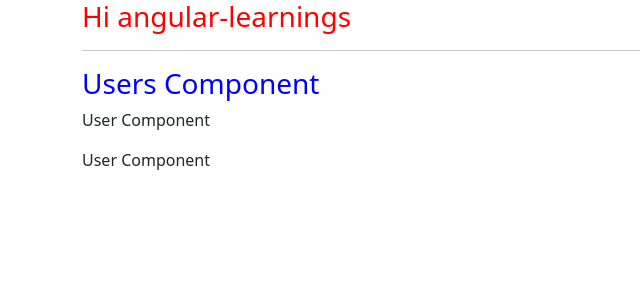
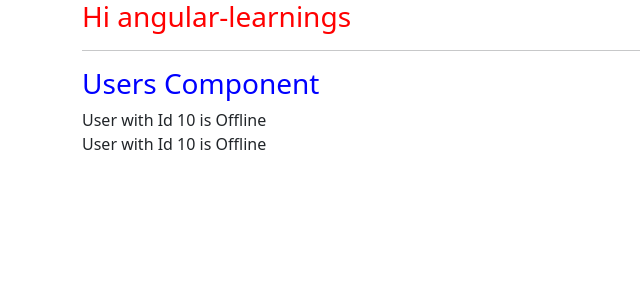
Before and after one commit to sreenath096/angular-learnings, an Angular app: page / in a window 1280 px wide. Shown: the top 300 px of the page, without its empty margins (0-640 px from the left). Built offline with nearby package versions, Linux system fonts and the light colour scheme.

Commit message:
Data binding - String Interpolation

```diff
--- a/src/app/user/user.component.html
+++ b/src/app/user/user.component.html
@@ -1 +1 @@
-<p>User Component</p>
+<div>User with Id {{ userId }} is {{ getUserStatus() }}</div>
--- a/src/app/user/user.component.ts
+++ b/src/app/user/user.component.ts
@@ -6,5 +6,10 @@ import { Component } from '@angular/core';
   styleUrl: './user.component.css'
 })
 export class UserComponent {
+  userId: number = 10;
+  userStatus: string = 'Offline';
 
+  getUserStatus() : string {
+    return this.userStatus;
+  }
 }
```
